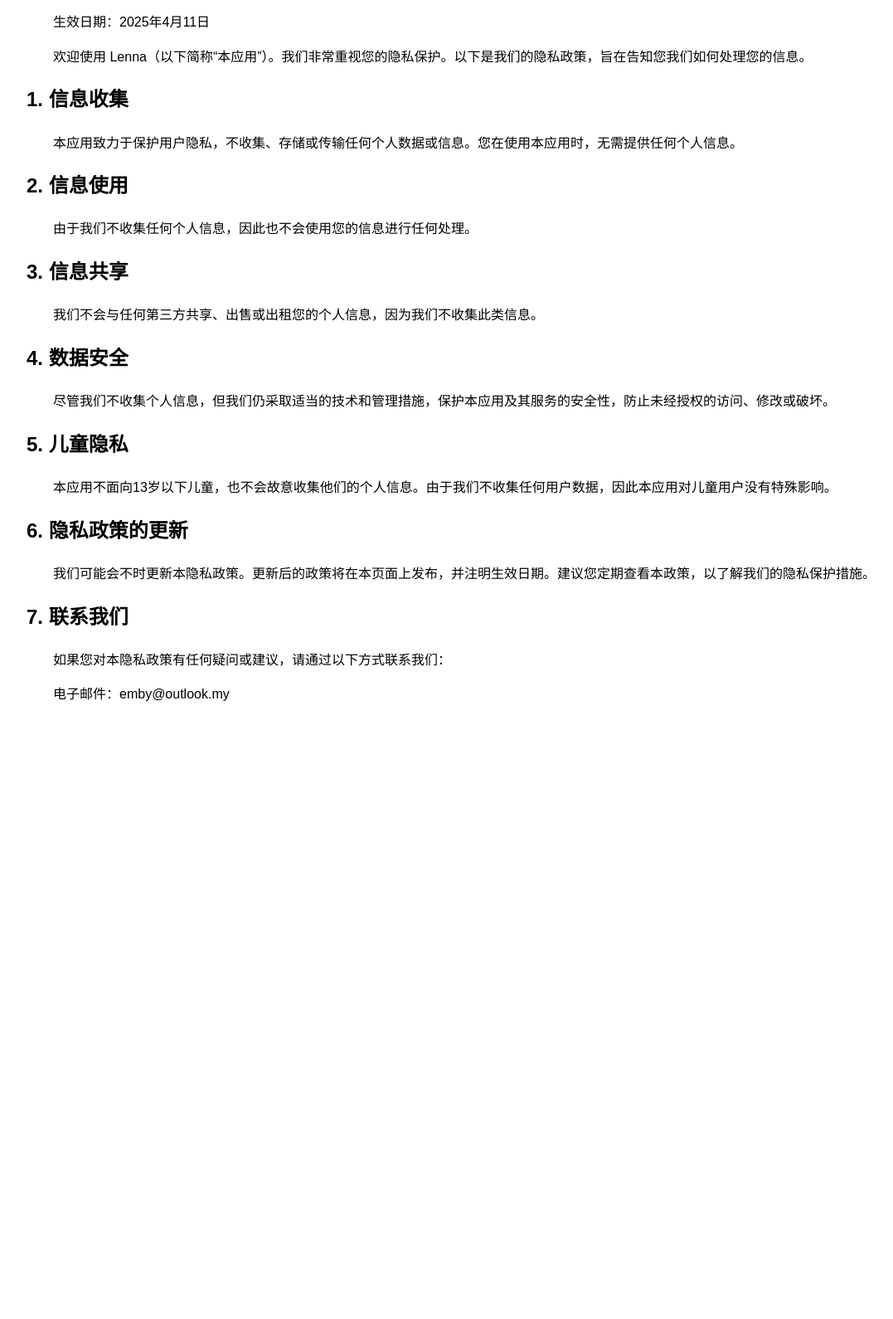
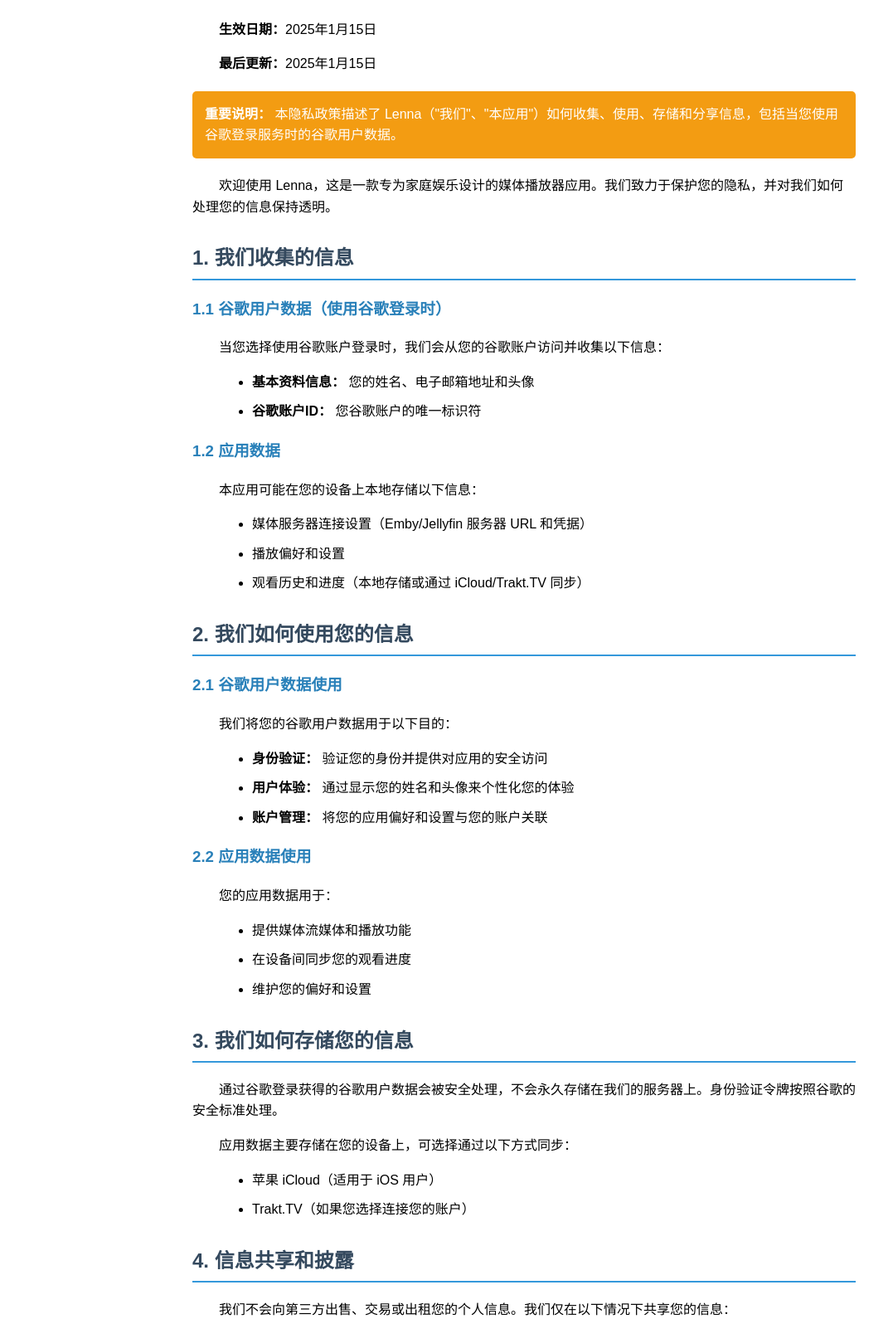
Before and after one commit to LennaApp/LennaApp, a plain HTML site: page privacy-policy/zh-CN.html in a window 1280 px wide. Shown: the part 120-1710 px from the top of the page at 83% size, without its empty margins (8-1085 px from the left). Before the commit the page ends 1026 px from the top, so only its background shows below. Drawn offline with Linux system fonts and the light colour scheme.

Commit message:
Update zh-CN.html

```diff
--- a/privacy-policy/zh-CN.html
+++ b/privacy-policy/zh-CN.html
@@ -6,47 +6,165 @@
   <title>Lenna 隐私政策</title>
   <style>
     body {
-      font-family: Arial, sans-serif;
+      font-family: "PingFang SC", "Hiragino Sans GB", "Microsoft YaHei", Arial, sans-serif;
       line-height: 1.6;
       margin: 20px;
       padding: 20px;
+      max-width: 800px;
+      margin: 0 auto;
+      padding: 40px 20px;
     }
     h1 {
       text-align: center;
+      color: #2c3e50;
+      margin-bottom: 30px;
     }
     h2 {
+      margin-top: 30px;
+      color: #34495e;
+      border-bottom: 2px solid #3498db;
+      padding-bottom: 5px;
+    }
+    h3 {
+      color: #2980b9;
       margin-top: 20px;
     }
     p {
       text-indent: 2em;
+      margin-bottom: 15px;
+    }
+    .highlight {
+      background-color: #f39c12;
+      color: white;
+      padding: 15px;
+      border-radius: 5px;
+      margin: 20px 0;
+    }
+    .contact-info {
+      background-color: #ecf0f1;
+      padding: 15px;
+      border-radius: 5px;
+      margin-top: 20px;
+    }
+    ul {
+      margin-left: 2em;
+    }
+    li {
+      margin-bottom: 10px;
     }
   </style>
 </head>
 <body>
   <h1>Lenna 隐私政策</h1>
-  <p>生效日期：2025年4月11日</p>
-  <p>欢迎使用 Lenna（以下简称“本应用”）。我们非常重视您的隐私保护。以下是我们的隐私政策，旨在告知您我们如何处理您的信息。</p>
+  <p><strong>生效日期：</strong>2025年1月15日</p>
+  <p><strong>最后更新：</strong>2025年1月15日</p>
 
-  <h2>1. 信息收集</h2>
-  <p>本应用致力于保护用户隐私，不收集、存储或传输任何个人数据或信息。您在使用本应用时，无需提供任何个人信息。</p>
+  <div class="highlight">
+    <p style="text-indent: 0; margin: 0;"><strong>重要说明：</strong> 本隐私政策描述了 Lenna（"我们"、"本应用"）如何收集、使用、存储和分享信息，包括当您使用谷歌登录服务时的谷歌用户数据。</p>
+  </div>
 
-  <h2>2. 信息使用</h2>
-  <p>由于我们不收集任何个人信息，因此也不会使用您的信息进行任何处理。</p>
+  <p>欢迎使用 Lenna，这是一款专为家庭娱乐设计的媒体播放器应用。我们致力于保护您的隐私，并对我们如何处理您的信息保持透明。</p>
 
-  <h2>3. 信息共享</h2>
-  <p>我们不会与任何第三方共享、出售或出租您的个人信息，因为我们不收集此类信息。</p>
+  <h2>1. 我们收集的信息</h2>
 
-  <h2>4. 数据安全</h2>
-  <p>尽管我们不收集个人信息，但我们仍采取适当的技术和管理措施，保护本应用及其服务的安全性，防止未经授权的访问、修改或破坏。</p>
+  <h3>1.1 谷歌用户数据（使用谷歌登录时）</h3>
+  <p>当您选择使用谷歌账户登录时，我们会从您的谷歌账户访问并收集以下信息：</p>
+  <ul>
+    <li><strong>基本资料信息：</strong> 您的姓名、电子邮箱地址和头像</li>
+    <li><strong>谷歌账户ID：</strong> 您谷歌账户的唯一标识符</li>
+  </ul>
 
-  <h2>5. 儿童隐私</h2>
-  <p>本应用不面向13岁以下儿童，也不会故意收集他们的个人信息。由于我们不收集任何用户数据，因此本应用对儿童用户没有特殊影响。</p>
+  <h3>1.2 应用数据</h3>
+  <p>本应用可能在您的设备上本地存储以下信息：</p>
+  <ul>
+    <li>媒体服务器连接设置（Emby/Jellyfin 服务器 URL 和凭据）</li>
+    <li>播放偏好和设置</li>
+    <li>观看历史和进度（本地存储或通过 iCloud/Trakt.TV 同步）</li>
+  </ul>
 
-  <h2>6. 隐私政策的更新</h2>
-  <p>我们可能会不时更新本隐私政策。更新后的政策将在本页面上发布，并注明生效日期。建议您定期查看本政策，以了解我们的隐私保护措施。</p>
+  <h2>2. 我们如何使用您的信息</h2>
 
-  <h2>7. 联系我们</h2>
-  <p>如果您对本隐私政策有任何疑问或建议，请通过以下方式联系我们：</p>
-  <p>电子邮件：emby@outlook.my</p>
+  <h3>2.1 谷歌用户数据使用</h3>
+  <p>我们将您的谷歌用户数据用于以下目的：</p>
+  <ul>
+    <li><strong>身份验证：</strong> 验证您的身份并提供对应用的安全访问</li>
+    <li><strong>用户体验：</strong> 通过显示您的姓名和头像来个性化您的体验</li>
+    <li><strong>账户管理：</strong> 将您的应用偏好和设置与您的账户关联</li>
+  </ul>
+
+  <h3>2.2 应用数据使用</h3>
+  <p>您的应用数据用于：</p>
+  <ul>
+    <li>提供媒体流媒体和播放功能</li>
+    <li>在设备间同步您的观看进度</li>
+    <li>维护您的偏好和设置</li>
+  </ul>
+
+  <h2>3. 我们如何存储您的信息</h2>
+  <p>通过谷歌登录获得的谷歌用户数据会被安全处理，不会永久存储在我们的服务器上。身份验证令牌按照谷歌的安全标准处理。</p>
+  <p>应用数据主要存储在您的设备上，可选择通过以下方式同步：</p>
+  <ul>
+    <li>苹果 iCloud（适用于 iOS 用户）</li>
+    <li>Trakt.TV（如果您选择连接您的账户）</li>
+  </ul>
+
+  <h2>4. 信息共享和披露</h2>
+  <p>我们不会向第三方出售、交易或出租您的个人信息。我们仅在以下情况下共享您的信息：</p>
+  <ul>
+    <li><strong>征得您的同意：</strong> 当您明确授权我们共享特定信息时</li>
+    <li><strong>服务提供商：</strong> 与帮助我们运营应用的可信第三方服务（如 iCloud 或 Trakt.TV），在严格保密协议下</li>
+    <li><strong>法律要求：</strong> 当法律要求或为保护我们的权利和用户安全时</li>
+  </ul>
+
+  <h2>5. 谷歌 API 服务用户数据政策合规</h2>
+  <p>我们对从谷歌 API 接收信息的使用遵守<a href="https://developers.google.com/terms/api-services-user-data-policy" target="_blank">谷歌 API 服务用户数据政策</a>，包括限制使用要求。</p>
+  <p>我们承诺：</p>
+  <ul>
+    <li>仅将谷歌用户数据用于本隐私政策中披露的目的</li>
+    <li>除了提供或改进面向用户的功能所必需外，不向第三方传输谷歌用户数据</li>
+    <li>不使用谷歌用户数据投放广告</li>
+    <li>除非我们获得您对特定消息的明确同意，否则不允许人工读取谷歌用户数据</li>
+  </ul>
+
+  <h2>6. 数据安全</h2>
+  <p>我们实施适当的技术和组织措施来保护您的信息免受未经授权的访问、更改、披露或破坏。这包括：</p>
+  <ul>
+    <li>谷歌登录的安全身份验证协议</li>
+    <li>传输和静态敏感数据的加密</li>
+    <li>定期安全评估和更新</li>
+  </ul>
+
+  <h2>7. 您的权利和选择</h2>
+  <p>您对您的信息拥有以下权利：</p>
+  <ul>
+    <li><strong>访问权：</strong> 您可以请求访问我们拥有的关于您的信息</li>
+    <li><strong>更正权：</strong> 您可以请求更正不准确的信息</li>
+    <li><strong>删除权：</strong> 您可以请求删除您的账户和相关数据</li>
+    <li><strong>撤销访问权：</strong> 您可以随时通过谷歌账户设置撤销应用对您谷歌账户的访问权限</li>
+  </ul>
+
+  <h2>8. 儿童隐私</h2>
+  <p>本应用不面向13岁以下儿童。我们不会故意收集13岁以下儿童的个人信息。如果我们发现收集了13岁以下儿童的个人信息，我们将立即采取措施删除此类信息。</p>
+
+  <h2>9. 隐私政策变更</h2>
+  <p>我们可能会不时更新本隐私政策以反映我们做法或适用法律的变化。当我们进行重大变更时，我们将：</p>
+  <ul>
+    <li>更新本政策顶部的"最后更新"日期</li>
+    <li>如果我们有您的联系信息，通过应用或电子邮件通知用户</li>
+    <li>在变更生效前为您提供审查变更的机会</li>
+  </ul>
+
+  <h2>10. 国际数据传输</h2>
+  <p>您的信息可能会被传输到您所在国家以外的国家进行处理。我们确保此类传输符合适用的数据保护法律并实施适当的保障措施。</p>
+
+  <h2>11. 联系我们</h2>
+  <div class="contact-info">
+    <p style="text-indent: 0;"><strong>如果您对本隐私政策或我们的数据处理做法有任何问题、关切或请求，请联系我们：</strong></p>
+    <p style="text-indent: 0;"><strong>电子邮箱：</strong> emby@outlook.my</p>
+    <p style="text-indent: 0;"><strong>回复时间：</strong> 我们将在30天内回复您的询问</p>
+  </div>
+
+  <hr style="margin: 40px 0;">
+  <p style="text-align: center; color: #7f8c8d; font-size: 0.9em;">本隐私政策自上述日期起生效，适用于 Lenna 应用的所有用户。</p>
 </body>
 </html>
```
